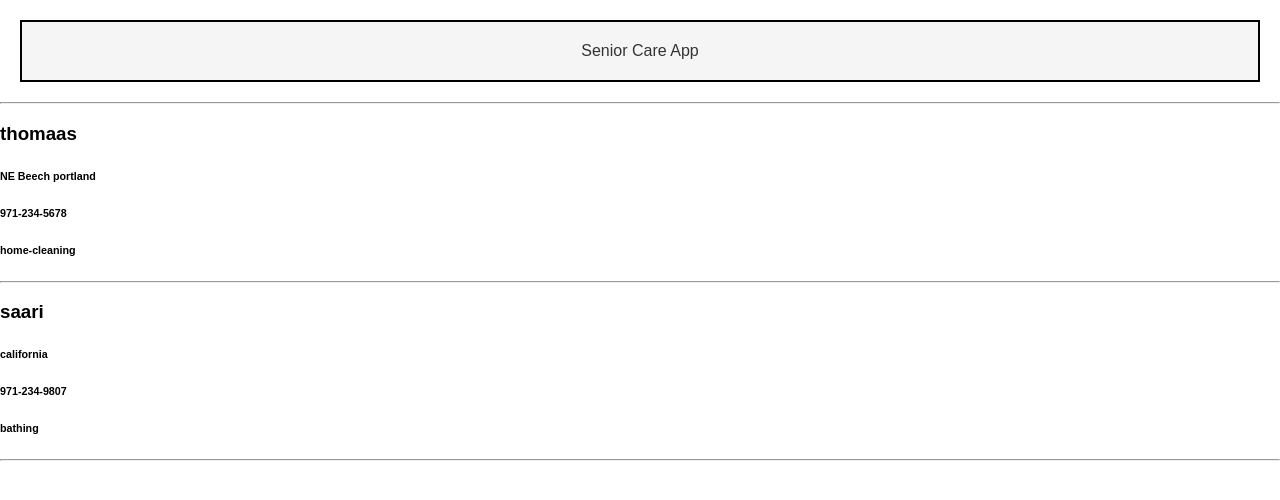
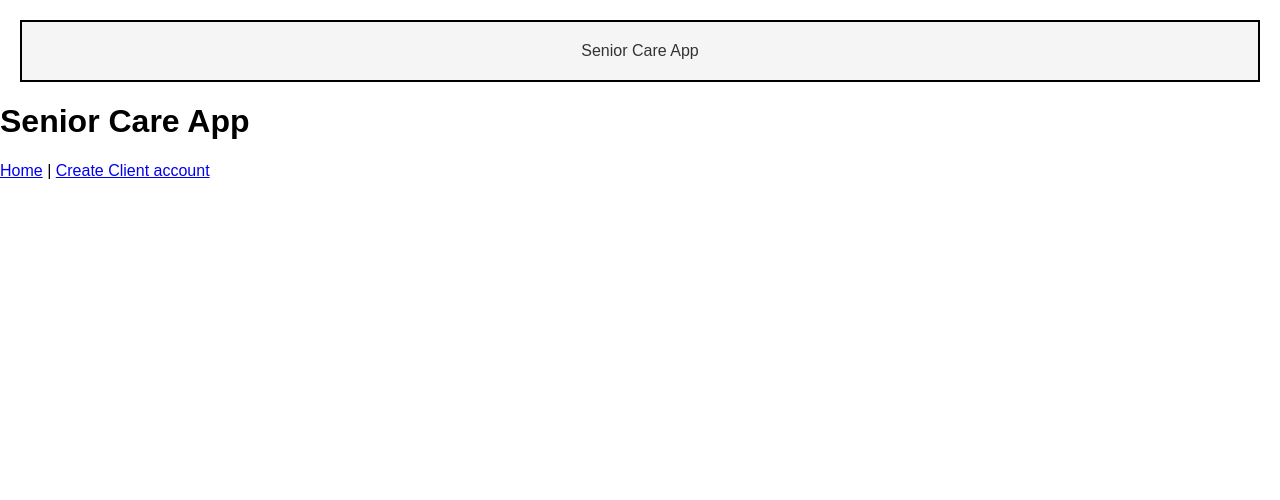
Before and after one commit to semariah/Hike-Places, a React (Create React App) app in the folder senior-care-app/: page / in a window 1280 px wide. Shown: the top 500 px of the page. Built offline with nearby package versions, Linux system fonts and the light colour scheme.

Commit message:
create a handle click in clientcontrol file

```diff
--- a/senior-care-app/src/components/App.js
+++ b/senior-care-app/src/components/App.js
@@ -1,20 +1,19 @@
 import React from 'react'
 import { Switch, Route } from 'react-router-dom'
 import './App.css'
-import ClientControl from './Client/ClientControl'
-import ClientList from './Client/ClientList'
+import Home from './home/Home'
+import ClientControl from './client/ClientControl'
+
 
 
 function App(){
   return (
     <div>
       <div className="App">Senior Care App</div>
-      <div>
         <Switch>
-          <Route exact path='/' component={ClientList} />
+          <Route exact path='/' component={Home} />
           <Route path='/newclient' component={ClientControl} />
         </Switch>
-      </div>
     </div>
   );
 };
--- a/senior-care-app/src/components/Client/ClientControl.js
+++ b/senior-care-app/src/components/Client/ClientControl.js
@@ -7,12 +7,19 @@ class ClientControl extends React.Component {
     this.state = {
       formVisibleOnPage: false
     };
+    this.handleClick = this.handleClick.bind(this)
+  }
+
+  handleClick(){
+    this.setState({formVisibleOnPage: true});
+    console.log('formVisibleOnPage is currently set to:' + this.state.formVisibleOnPage);
   }
 
   render(){
     return (
       <div>
         <p>This is the ClientControl component!</p>
+        <strong onClick={this.handleClick}>Click me to change my state!</strong>
       </div>
     );
   }
--- a/senior-care-app/src/components/Home/Home.js
+++ b/senior-care-app/src/components/Home/Home.js
@@ -1,7 +1,13 @@
 import React from 'react'
+import { Link } from 'react-router-dom'
 
 function Home(){
-  return();
+  return(
+    <div>
+      <h1>Senior Care App</h1>
+      <Link to='/'>Home</Link> | <Link to="/newclient">Create Client account</Link>
+    </div>
+  );
 }
 
 export default Home
--- a/senior-care-app/src/index.js
+++ b/senior-care-app/src/index.js
@@ -5,5 +5,9 @@ import App from './components/App'
 import registerServiceWorker from './registerServiceWorker'
 import { BrowserRouter } from 'react-router-dom'
 
-ReactDOM.render((<BrowserRouter><App /></BrowserRouter>), document.getElementById('root'))
+ReactDOM.render((
+  <BrowserRouter>
+    <App />
+  </BrowserRouter>
+), document.getElementById('root'))
 registerServiceWorker()
```
Also changed, not shown: senior-care-app/src/components/Home/Home.css (deleted).
